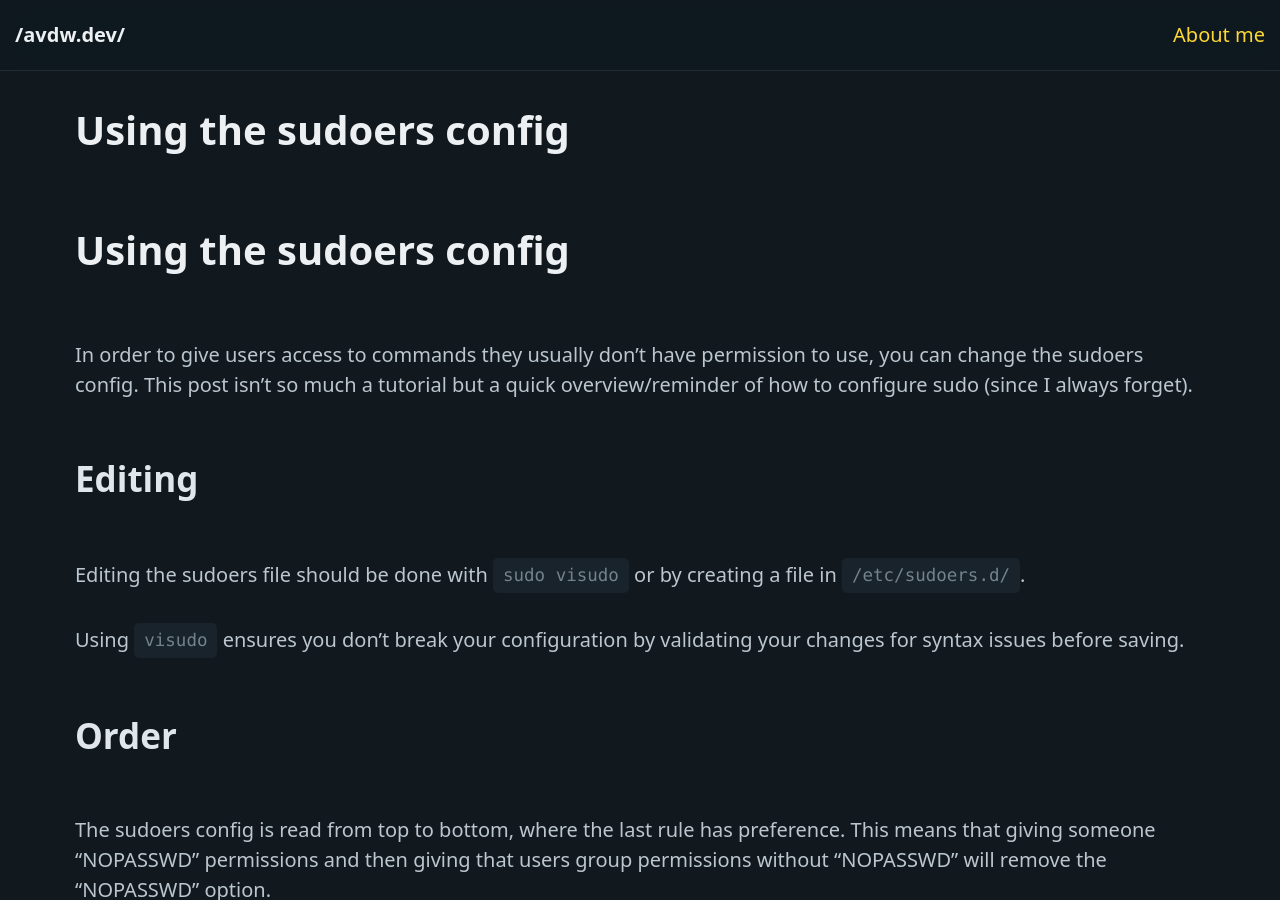
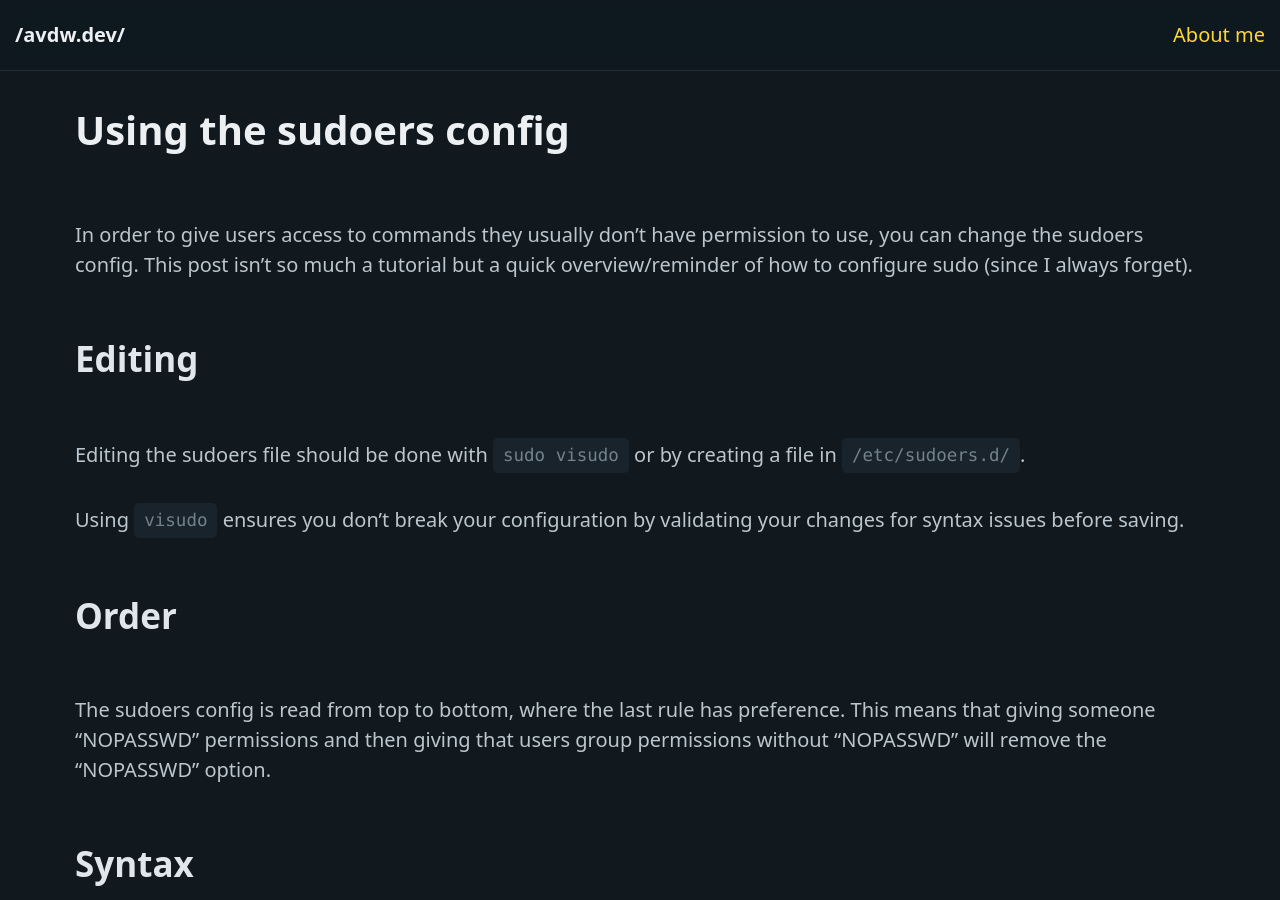
Before and after one commit to The-Abe/the-abe.github.io, a Jekyll site: the page built from _posts/2023-11-21-sudoers.md, in a window 1280 px wide and 900 px high. Built offline with Jekyll 4.4.1, drawn with Linux system fonts in a browser that asks for light colours; our own code applies the rules of GitHub Pages for plain Markdown files.

Commit message:
Removed double title

```diff
--- a/_posts/2023-11-21-sudoers.md
+++ b/_posts/2023-11-21-sudoers.md
@@ -4,8 +4,6 @@ date:   2023-11-21 10:40:32 +0200
 author: Abe
 categories: Linux
 ---
-# Using the sudoers config
-
 In order to give users access to commands they usually don't have permission to
 use, you can change the sudoers config. This post isn't so much a tutorial but a
 quick overview/reminder of how to configure sudo (since I always forget).
```
